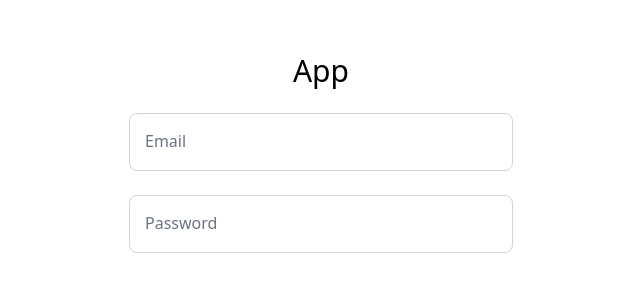
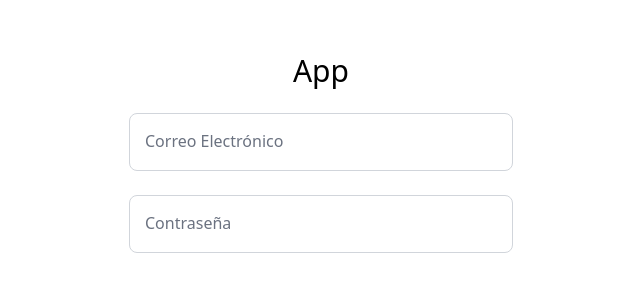
Before and after one commit to Ignaciofabian93/mern-group-project, a React (Vite) app: page /login in a window 1280 px wide. Shown: the part 179-462 px from the top of the page, without its empty margins (319-959 px from the left). Built offline with nearby package versions, Linux system fonts and the light colour scheme; no server answers.

Commit message:
input login español

```diff
--- a/src/pages/Login.jsx
+++ b/src/pages/Login.jsx
@@ -14,15 +14,15 @@ const Login = () => {
         <h1 className="text-3xl">App</h1>
         <div className="w-full flex flex-col items-center mb-8 ">
           <Textfield
-            placeholder={"Email"}
-            name={"email"}
+            placeholder={"Correo electrónico"}
+            name={"Correo electrónico"}
             onChange={handleLoginData}
             value={loginData.email}
             type={"email"}
           />
           <Textfield
             placeholder={"Password"}
-            name={"password"}
+            name={"Contraseña"}
             onChange={handleLoginData}
             value={loginData.password}
             type={"password"}
```
